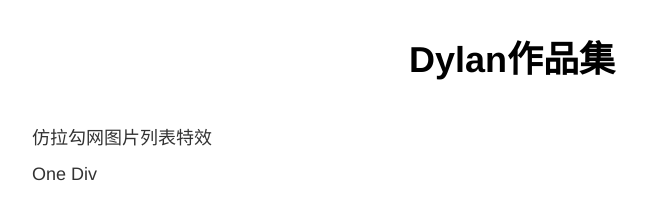
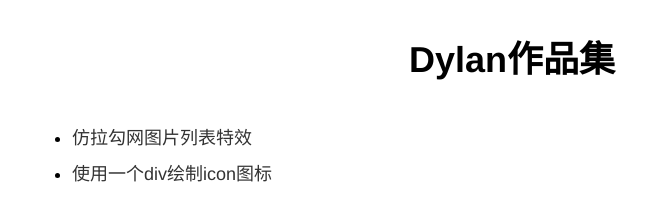
Before and after one commit to k-dylan/showreel, a website: page index.html in a window 1280 px wide. Shown: the whole page, without its empty margins (128-774 px from the left). Drawn offline with Linux system fonts and the light colour scheme.

Commit message:
增加 onediv

```diff
--- a/index.html
+++ b/index.html
@@ -14,8 +14,8 @@
     </header>
     <div class="wp">
         <ul class="list">
-            <li><a href="lagou">仿拉勾网图片列表特效</a></li>
-            <li><a href="icon-css">One Div</a></li>
+            <li><a class="a" href="lagou">仿拉勾网图片列表特效</a></li>
+            <li><a class="a" href="icon-css">使用一个div绘制icon图标</a></li>
         </ul>
     </div>
 </body>
--- a/style.css
+++ b/style.css
@@ -4,11 +4,10 @@ body {
 a:link {
     text-decoration: none;
 }
-ul {
-    list-style: none;
-    padding: 0;
-}
 
-.list li a {
+.list .a {
     color: #333;
 }
+.list .a:hover {
+    color: #03a9f4
+}
```
